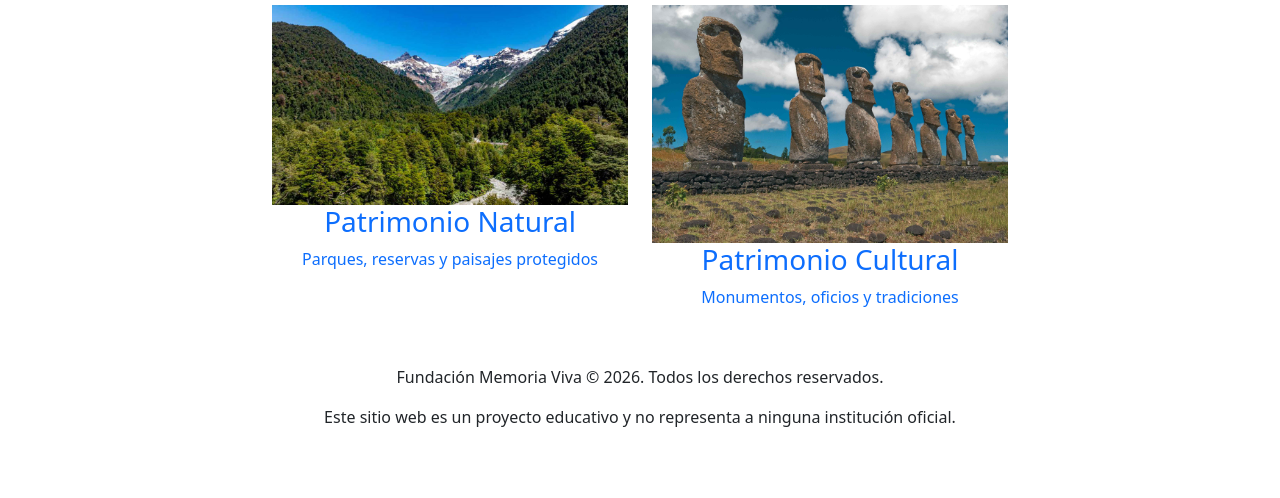
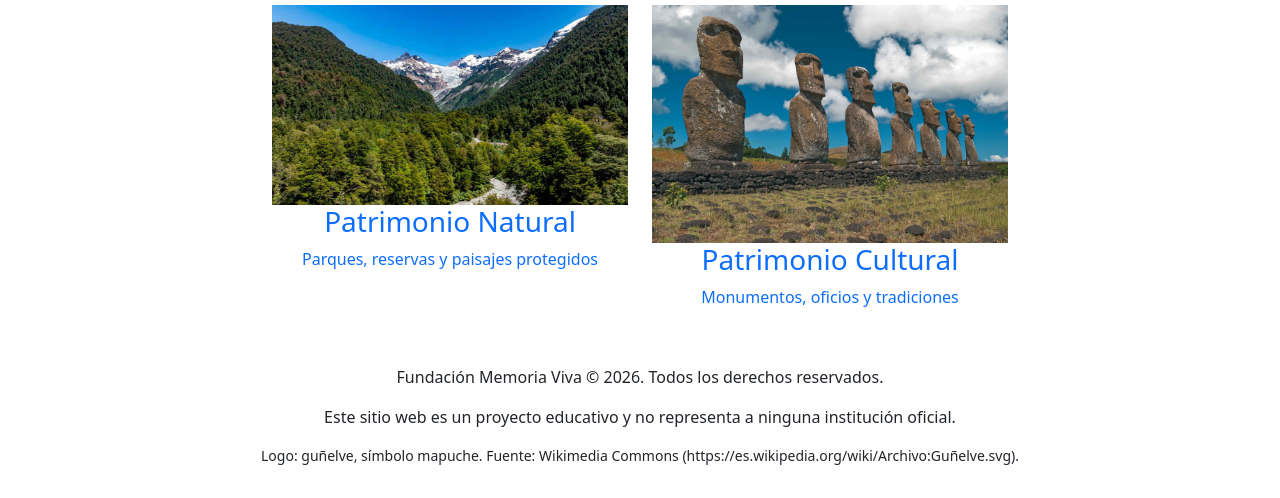
Before and after one commit to Dorothi005/patrimonio_chile, a plain HTML site: page index.html in a window 1280 px wide. Shown: the part 414-912 px from the top of the page. Before the commit the page ends 875 px from the top, so only its background shows below. Drawn offline with nearby package versions, Linux system fonts and the light colour scheme.

Commit message:
actualización del formato de logo, cambiando su tonalidad y dejando en index donde fue tomado el archivo original, se implementó el logo en cada sección

```diff
--- a/index.html
+++ b/index.html
@@ -6,6 +6,7 @@
     <meta name="viewport" content="width=device-width, initial-scale=1.0">
     <title>Rutas del Patrimonio Chileno</title>
     <link rel="stylesheet" href="css/style.css">
+    <link rel="icon" type="image/svg+xml" href="img/favicon.png">
     <link href="https://cdn.jsdelivr.net/npm/bootstrap@5.3.8/dist/css/bootstrap.min.css" rel="stylesheet" integrity="sha384-sRIl4kxILFvY47J16cr9ZwB07vP4J8+LH7qKQnuqkuIAvNWLzeN8tE5YBujZqJLB" crossorigin="anonymous">
 </head>
 
@@ -66,6 +67,7 @@
     <footer class="text-center py-3">
         <p>Fundación Memoria Viva &copy; 2026. Todos los derechos reservados.</p>
         <p>Este sitio web es un proyecto educativo y no representa a ninguna institución oficial.</p>
+        <p class="small">Logo: guñelve, símbolo mapuche. Fuente: Wikimedia Commons (https://es.wikipedia.org/wiki/Archivo:Guñelve.svg).</p>
     </footer>
 
     <script src="https://cdn.jsdelivr.net/npm/bootstrap@5.3.8/dist/js/bootstrap.bundle.min.js" integrity="sha384-FKyoEForCGlyvwx9Hj09JcYn3nv7wiPVlz7YYwJrWVcXK/BmnVDxM+D2scQbITxI" crossorigin="anonymous"></script>
```
Also changed, not shown: atacama.html (+1 -0 lines), contacto.html (+1 -0 lines), cultural.html (+1 -0 lines), fiestas-costumbristas.html (+1 -0 lines), fray-jorge.html (+1 -0 lines), gracias.html (+1 -0 lines), natural.html (+1 -0 lines), rapa-nui.html (+1 -0 lines), torres-del-paine.html (+1 -0 lines), valparaiso.html (+1 -0 lines), img/favicon.png (added), img/guñelve mapuche logo Memoria Viva.png (deleted).
